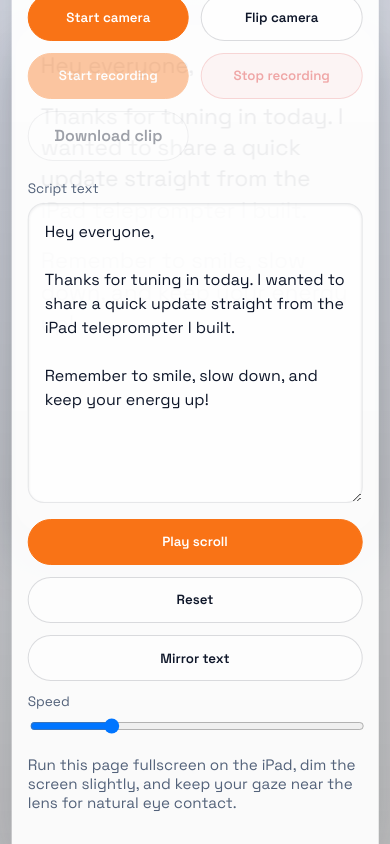
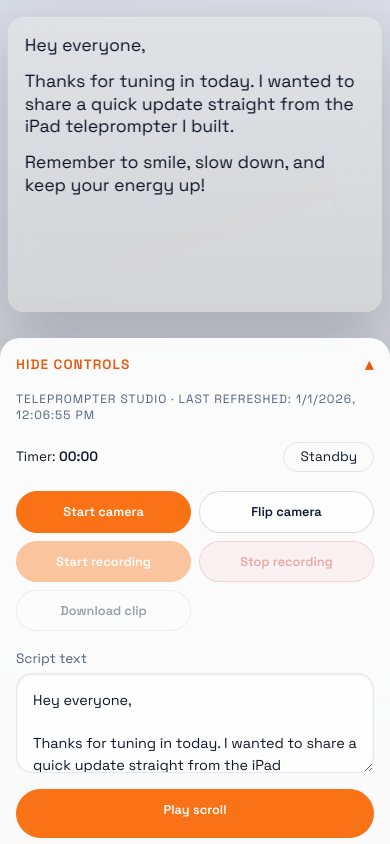
Before and after one commit to v2ryan/videorec, a plain HTML site: page index.html in a window 390 px wide. Drawn offline with Linux system fonts and the light colour scheme.

Commit message:
Update index.html

```diff
--- a/index.html
+++ b/index.html
@@ -468,6 +468,124 @@
       color: var(--ink);
       gap: 1rem;
     }
+
+    /* Mobile phone specific styles (max-width 480px targets phones, not iPads) */
+    @media (max-width: 480px) {
+      .teleprompter {
+        top: 2vh;
+        width: 96%;
+        height: 35vh;
+        padding: 1rem;
+        border-radius: 1rem;
+      }
+
+      .teleprompter-inner {
+        font-size: 1.1rem;
+        line-height: 1.3;
+        gap: 0.8rem;
+        padding-bottom: 30vh;
+      }
+
+      .control-dock {
+        width: 100%;
+        border-radius: 1.25rem 1.25rem 0 0;
+        padding: 1rem;
+        max-height: 60vh;
+        overflow-y: auto;
+      }
+
+      .control-dock.collapsed {
+        width: 100%;
+        padding: 0.5rem 1rem;
+      }
+
+      .button-row {
+        grid-template-columns: 1fr 1fr;
+        gap: 0.5rem;
+      }
+
+      button,
+      .ghost-button {
+        padding: 0.7rem 0.6rem;
+        font-size: 0.8rem;
+      }
+
+      .layout-split {
+        flex-direction: column;
+      }
+
+      .script-editor {
+        flex: 1 1 auto;
+      }
+
+      textarea {
+        min-height: 100px;
+        max-height: 150px;
+        font-size: 0.9rem;
+      }
+
+      .prompt-controls {
+        flex-direction: row;
+        flex-wrap: wrap;
+        gap: 0.5rem;
+      }
+
+      .prompt-controls button {
+        flex: 1 1 45%;
+      }
+
+      .pip-camera {
+        width: 100px;
+        height: 56px;
+      }
+
+      .status-bar {
+        flex-wrap: wrap;
+        gap: 0.5rem;
+        font-size: 0.85rem;
+      }
+
+      .recording-timer-overlay {
+        top: 0.75rem;
+        right: 0.75rem;
+        padding: 0.4rem 0.8rem;
+        gap: 0.4rem;
+      }
+
+      .recording-timer-overlay .rec-time {
+        font-size: 0.9rem;
+      }
+
+      .recording-timer-overlay .rec-dot {
+        width: 8px;
+        height: 8px;
+      }
+
+      .preview-container {
+        width: 95%;
+      }
+
+      .preview-video-wrap {
+        aspect-ratio: 4 / 3;
+      }
+
+      .preview-script {
+        max-height: 80px;
+        font-size: 0.85rem;
+      }
+
+      .countdown-overlay {
+        font-size: 3rem;
+      }
+
+      .hint {
+        font-size: 0.8rem;
+      }
+
+      .timestamp {
+        font-size: 0.75rem;
+      }
+    }
   </style>
 </head>
 
```
